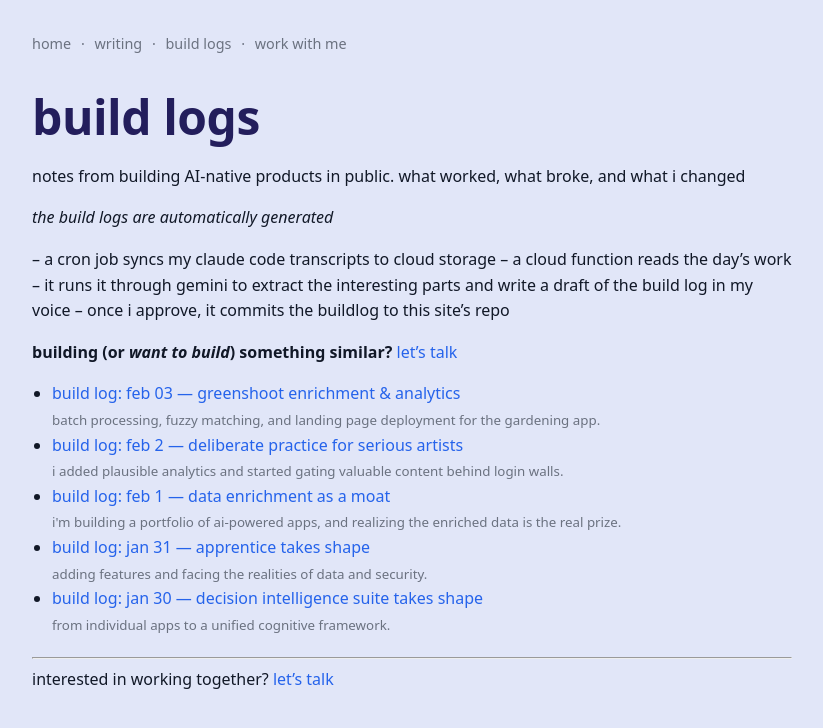
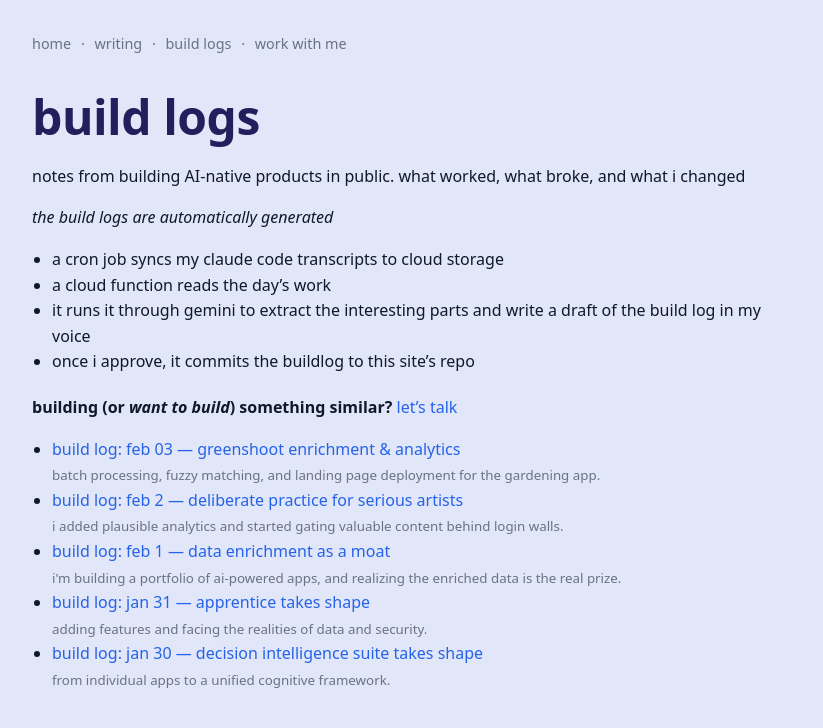
Before and after one commit to davidcrowe/reducibl.com, a Jekyll site: the page built from buildlogs.md, in a window 1280 px wide. Shown: the top 728 px of the page, without its empty margins (228-1051 px from the left). Built offline with Jekyll 4.4.1, drawn with Linux system fonts in a browser that asks for light colours.

Commit message:
collapsible sections for projects/stats, fix buildlogs list format

```diff
--- a/buildlogs.md
+++ b/buildlogs.md
@@ -9,10 +9,10 @@ notes from building AI-native products in public. what worked, what broke, and w
 
 *the build logs are automatically generated*
 
--- a cron job syncs my claude code transcripts to cloud storage
--- a cloud function reads the day's work
--- it runs it through gemini to extract the interesting parts and write a draft of the build log in my voice
--- once i approve, it commits the buildlog to this site's repo
+- a cron job syncs my claude code transcripts to cloud storage
+- a cloud function reads the day's work
+- it runs it through gemini to extract the interesting parts and write a draft of the build log in my voice
+- once i approve, it commits the buildlog to this site's repo
 
 **building (or *want to build*) something similar?** [let's talk](/build)
 
@@ -26,7 +26,3 @@ notes from building AI-native products in public. what worked, what broke, and w
     </li>
   {% endfor %}
 </ul>
-
----
-
-interested in working together? [let's talk](/build)
```
Also changed, not shown: _layouts/post.html (+10 -5 lines).
